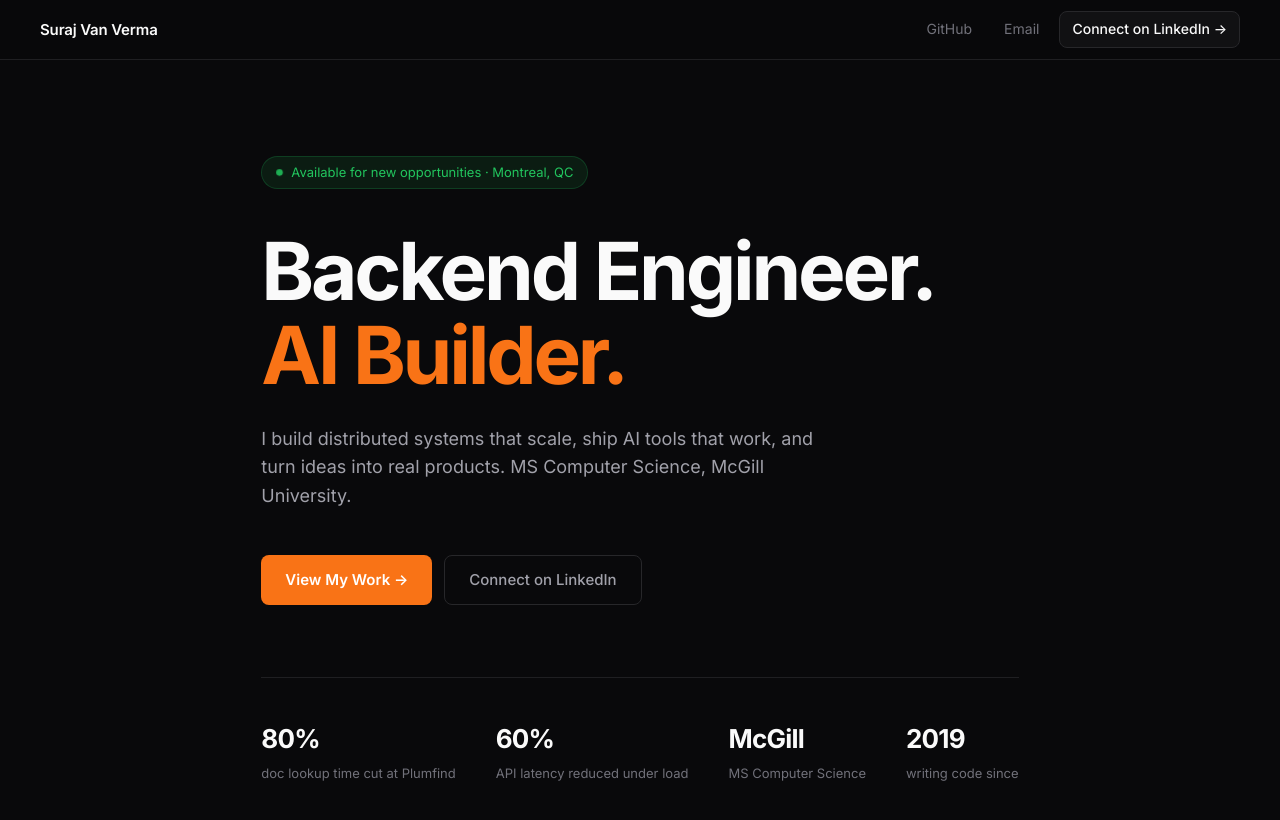
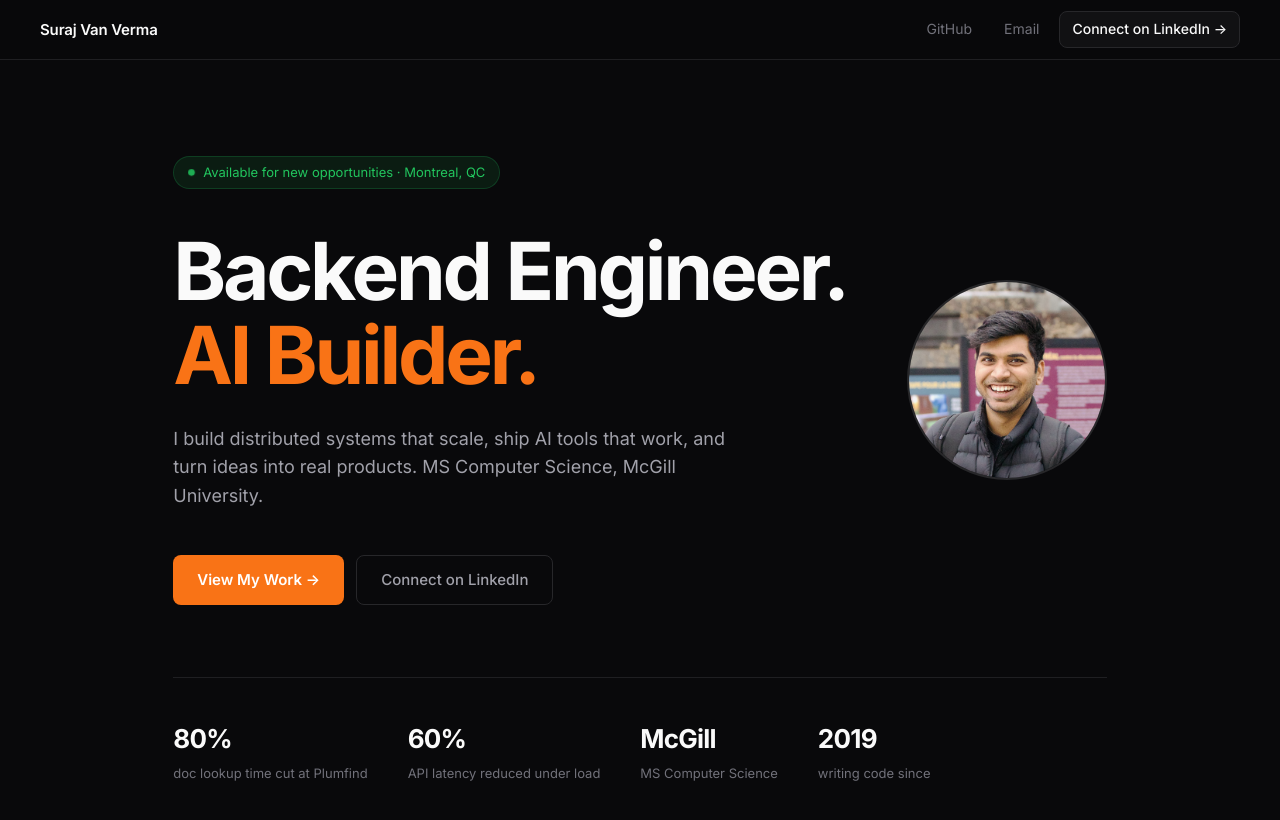
Before and after one commit to bythebug/bythebug.github.io, a Jekyll site: the page index.html, which Jekyll copies as it is, in a window 1280 px wide and 900 px high. Shown: the top 820 px of the window. Built offline with Jekyll 4.4.1, drawn with Linux system fonts in a browser that asks for light colours.

Commit message:
Added photo

```diff
--- a/index.html
+++ b/index.html
@@ -23,6 +23,7 @@
   <meta name="twitter:image" content="https://bythebug.github.io/assets/logo.png" />
 
   <link rel="canonical" href="https://bythebug.github.io/" />
+  <link rel="icon" type="image/jpeg" href="/assets/photo.jpg">
 
   <!-- JSON-LD -->
   <script type="application/ld+json">
@@ -60,6 +61,8 @@
   <!-- ============================================================ HERO -->
   <section class="hero">
     <div class="container">
+      <div class="hero-inner">
+        <div>
           <div class="hero-badge">Available for new opportunities · Montreal, QC</div>
 
           <h1>
@@ -75,6 +78,10 @@
           <div class="hero-actions">
             <a href="#projects" class="btn-primary">View My Work →</a>
             <a href="https://www.linkedin.com/in/bythebug" target="_blank" rel="noopener" class="btn-secondary">Connect on LinkedIn</a>
+          </div>
+        </div>
+
+        <img src="/assets/photo.jpg" alt="Suraj Van Verma" class="hero-photo">
       </div>
 
       <div class="hero-stats">
@@ -444,12 +451,6 @@
             </svg>
             GitHub
           </a>
-          <a href="https://www.instagram.com/suraj.builds/" target="_blank" rel="noopener" class="contact-link">
-            <svg viewBox="0 0 24 24" fill="none" stroke="currentColor" stroke-width="2" stroke-linecap="round" stroke-linejoin="round">
-              <rect x="2" y="2" width="20" height="20" rx="5" ry="5"/><path d="M16 11.37A4 4 0 1 1 12.63 8 4 4 0 0 1 16 11.37z"/><line x1="17.5" y1="6.5" x2="17.51" y2="6.5"/>
-            </svg>
-            @suraj.builds
-          </a>
         </div>
       </div>
     </div>
--- a/stylesheets/portfolio.css
+++ b/stylesheets/portfolio.css
@@ -136,6 +136,40 @@ section {
   justify-content: center;
   padding-top: 120px;
   padding-bottom: 80px;
+}
+
+.hero-inner {
+  display: grid;
+  grid-template-columns: 1fr auto;
+  gap: 60px;
+  align-items: center;
+}
+
+.hero-photo {
+  width: 200px;
+  height: 200px;
+  border-radius: 50%;
+  object-fit: cover;
+  border: 2px solid var(--border);
+  filter: grayscale(20%);
+  transition: filter 0.3s;
+  flex-shrink: 0;
+}
+
+.hero-photo:hover {
+  filter: grayscale(0%);
+}
+
+@media (max-width: 768px) {
+  .hero-inner {
+    grid-template-columns: 1fr;
+  }
+
+  .hero-photo {
+    width: 120px;
+    height: 120px;
+    order: -1;
+  }
 }
 
 .hero-badge {
```
Also changed, not shown: assets/photo.jpg (added), 1 other file. Lines whose indentation alone changed are shown as unchanged.
